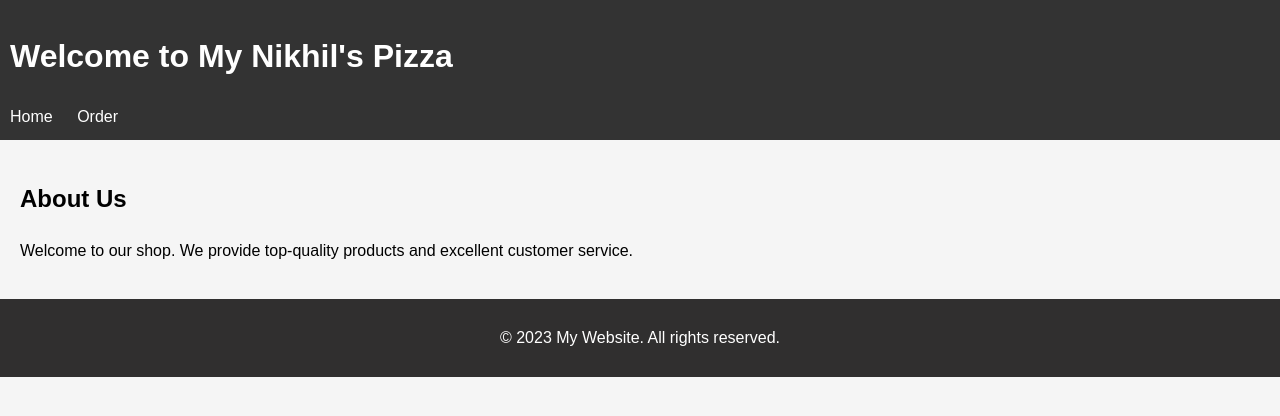
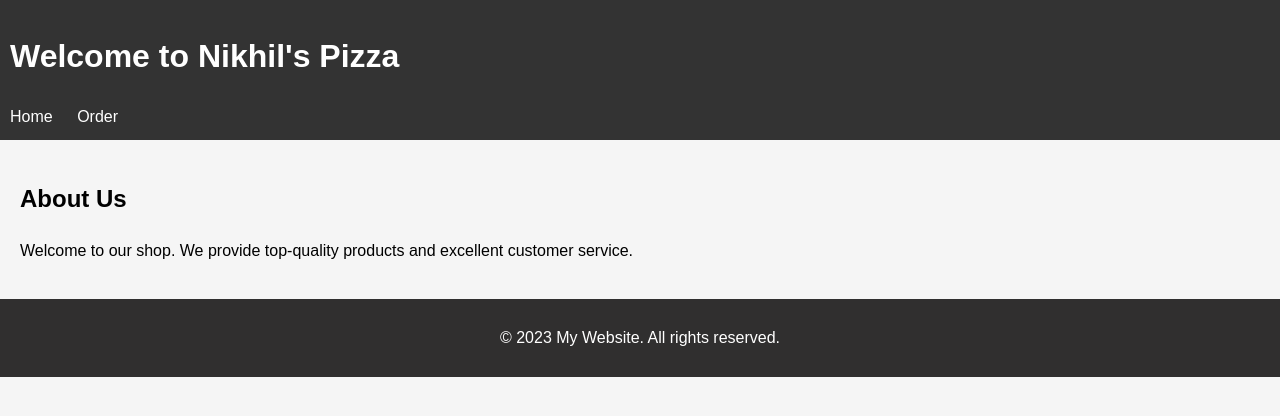
Before and after one commit to NIKHIL4640/NIKHIL4640, a plain HTML site: page index.html in a window 1280 px wide. Drawn offline with Linux system fonts and the light colour scheme.

Commit message:
Update index.html

```diff
--- a/index.html
+++ b/index.html
@@ -6,7 +6,7 @@
 </head>
 <body>
   <header>
-    <h1>Welcome to My Nikhil's Pizza</h1>
+    <h1>Welcome to Nikhil's Pizza</h1>
     <nav>
       <ul>
         <li><a href="index.html">Home</a></li>
```
